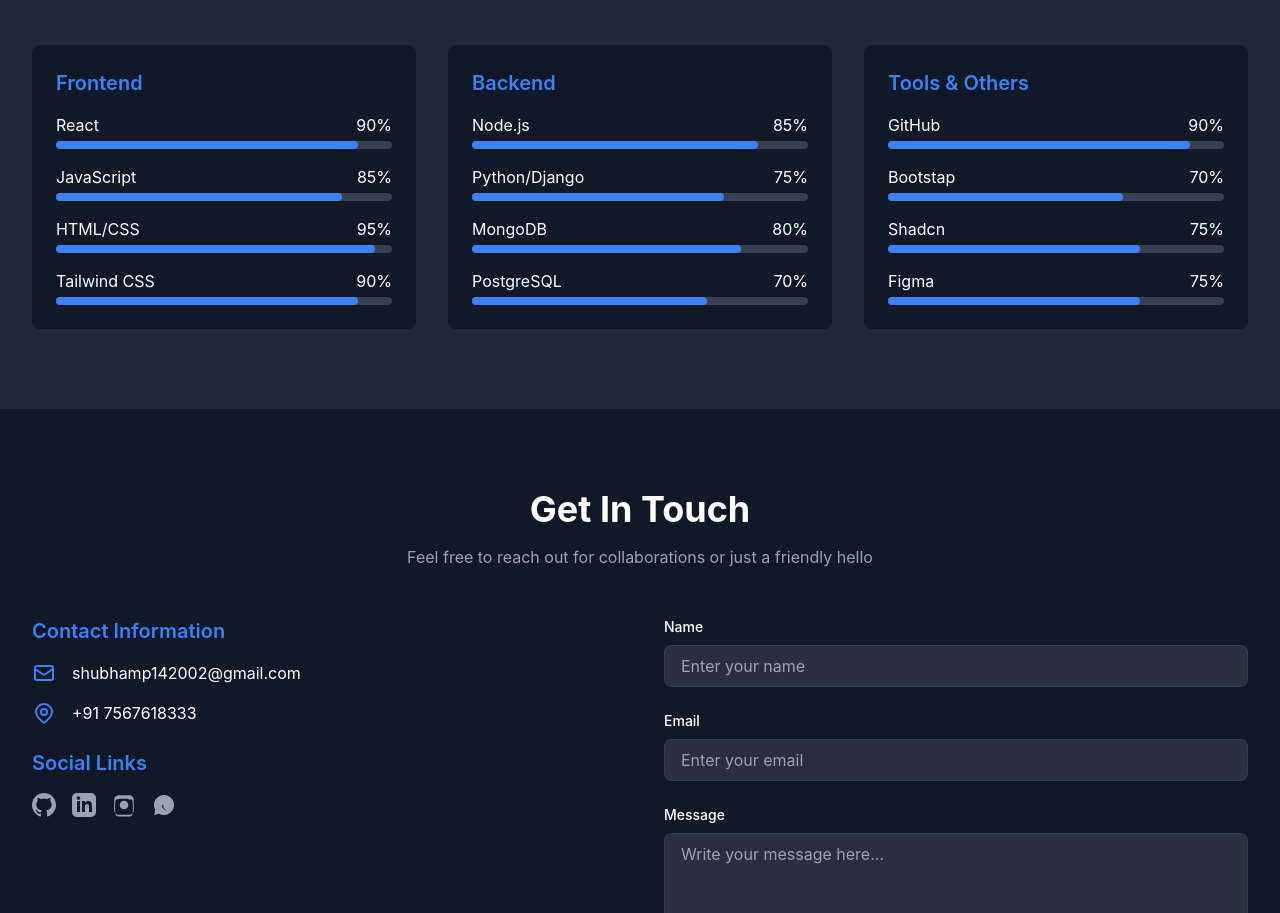
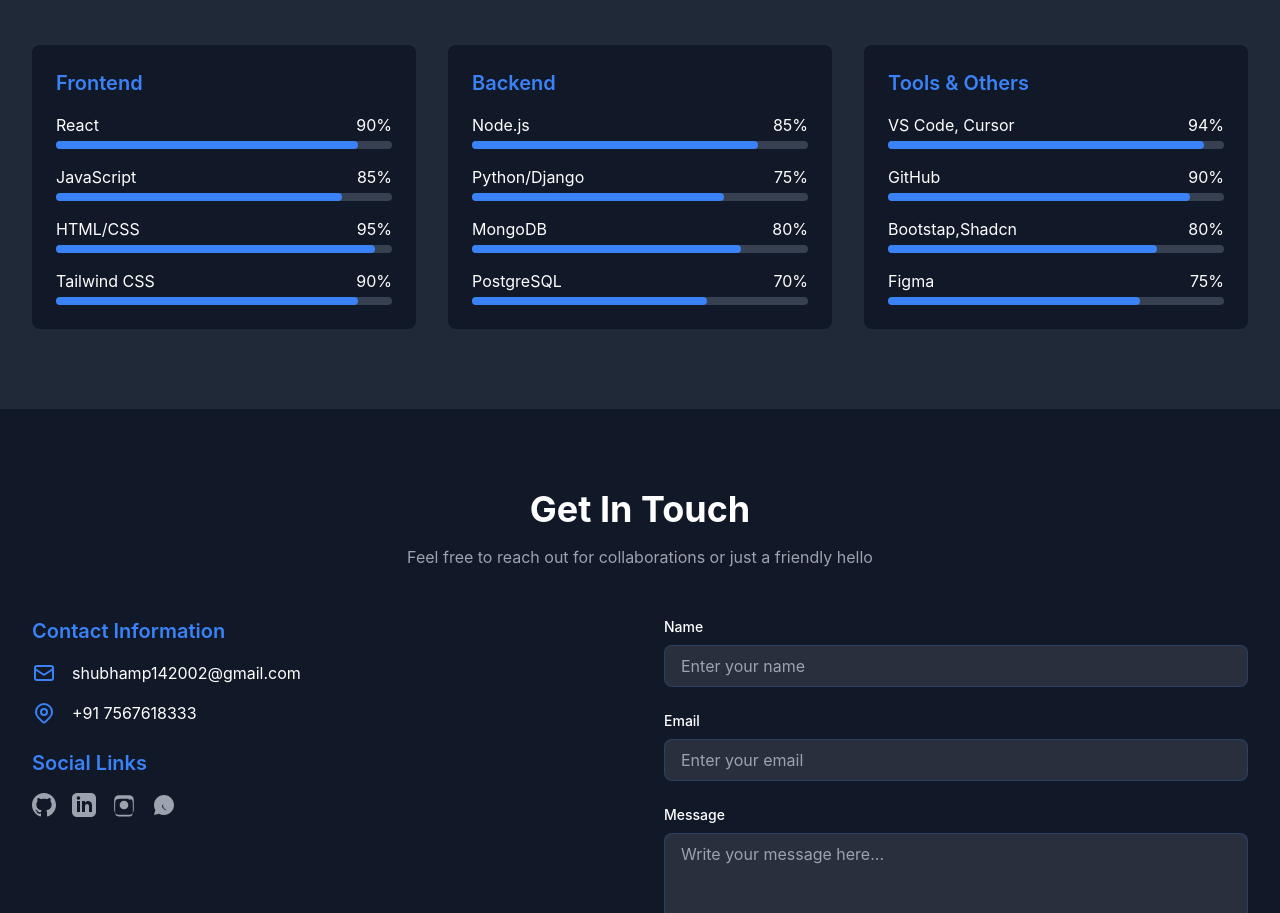
Before and after one commit to shubham142002/portfolio, a React (Vite) app: page / in a window 1280 px wide. Shown: the part 1677-2590 px from the top of the page. Built offline with nearby package versions, Linux system fonts and the light colour scheme.

Commit message:
Update Skills component: refine technology entries and add VS Code

```diff
--- a/src/components/Skills.jsx
+++ b/src/components/Skills.jsx
@@ -36,9 +36,9 @@
     {
       category: "Tools & Others",
       technologies: [
+        { name: "VS Code, Cursor", level: 94 },
         { name: "GitHub", level: 90 },
-        { name: "Bootstap", level: 70 },
-        { name: "Shadcn", level: 75 },
+        { name: "Bootstap,Shadcn", level: 80 },
         { name: "Figma", level: 75 },
       ]
     }
```
